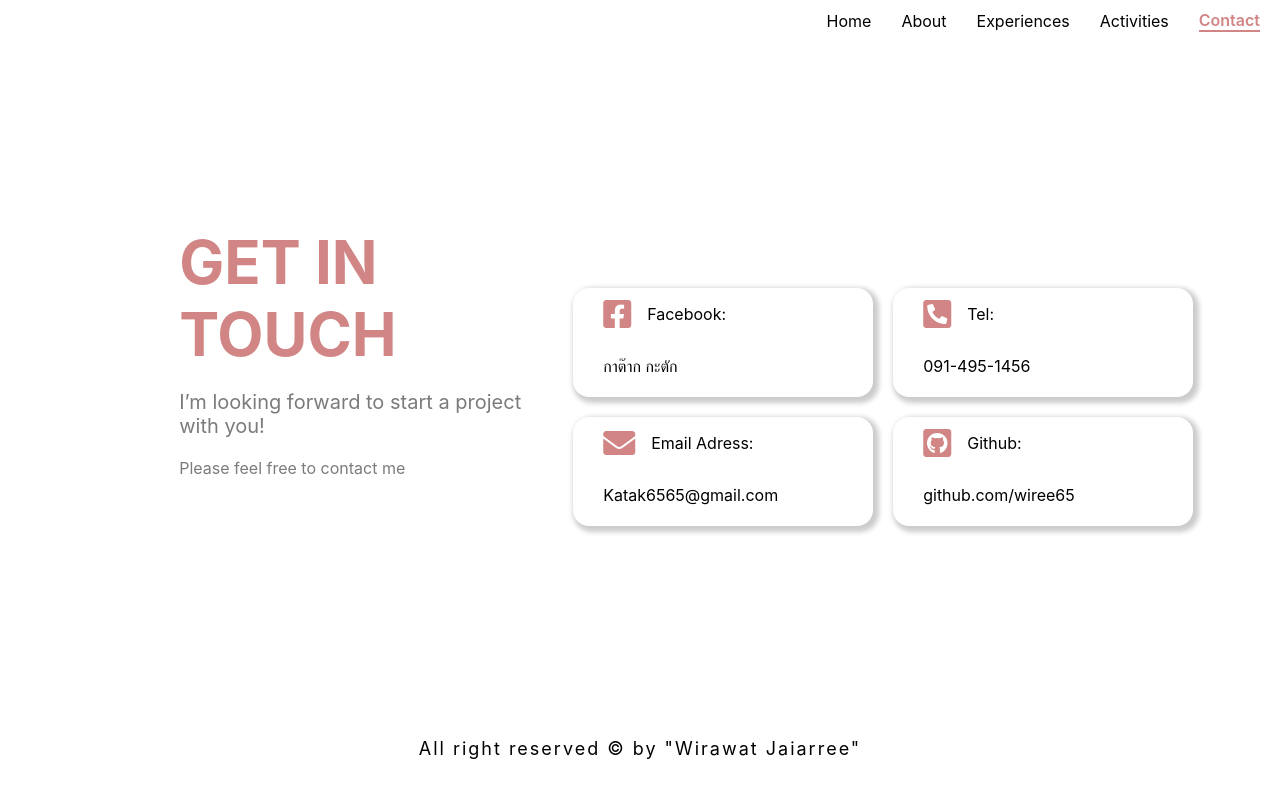
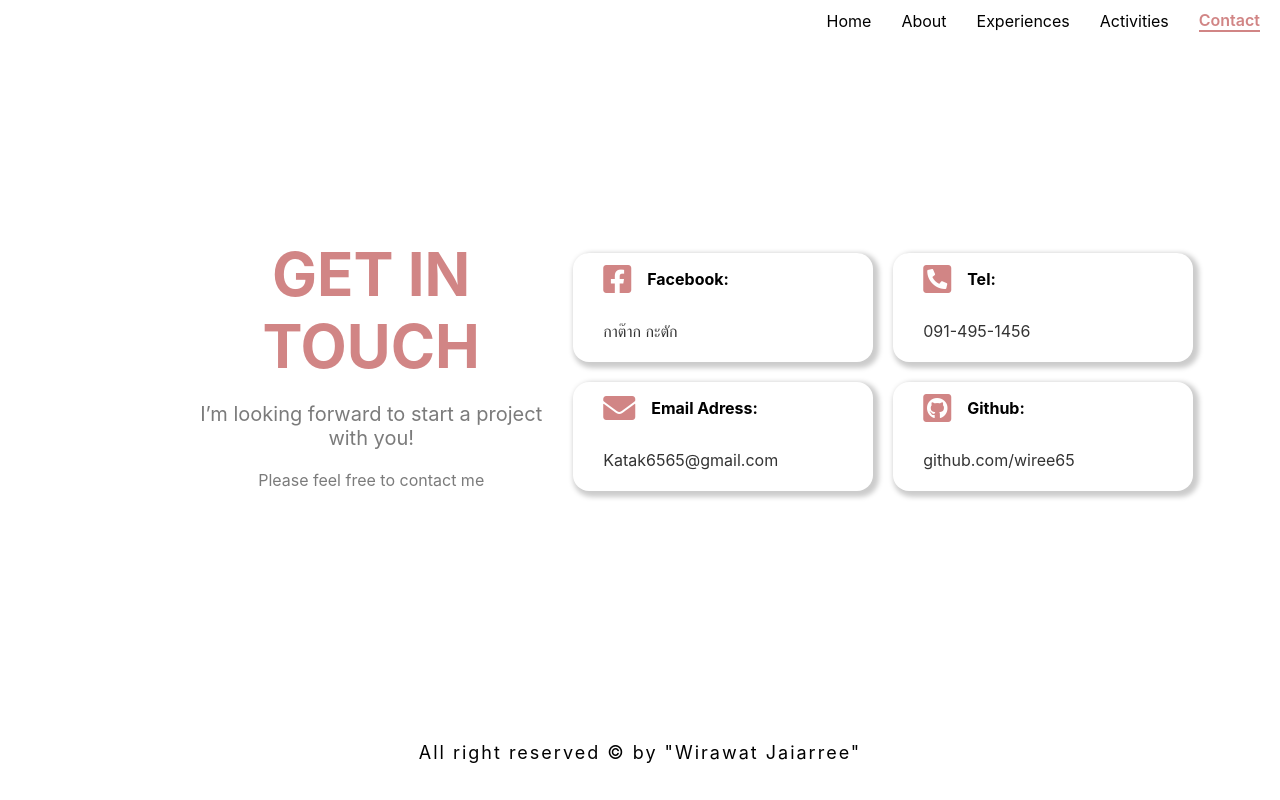
Before and after one commit to wiree65/Wiree-Porfolio, a Next.js app: page /contact in a window 1280 px wide. Built offline with nearby package versions, Linux system fonts and the light colour scheme.

Commit message:
[UPDATE] style

```diff
--- a/pages/contact.js
+++ b/pages/contact.js
@@ -28,10 +28,10 @@ const General = (props) => {
                     marginRight: "1rem",
                   }}
                 ></i>
-                <p> Facebook:</p>
+                <p style={{fontWeight:700}}> Facebook:</p>
 
               </div>
-              <p>กาต๊าก กะตัก</p>
+              <p style={{color:'#333333'}}>กาต๊าก กะตัก</p>
             </div>
             <div className="card">
               <div style={{ display: "flex", flexDirection: "row",alignItems:'center', }}>
@@ -44,10 +44,10 @@ const General = (props) => {
                     marginRight: "1rem",
                   }}
                 ></i>
-                <p> Tel:</p>
+                <p style={{fontWeight:700}}> Tel:</p>
 
               </div>
-              <p>091-495-1456</p>
+              <p style={{color:'#333333'}}>091-495-1456</p>
             </div>
             <div className="card">
               <div style={{ display: "flex", flexDirection: "row",alignItems:'center', }}>
@@ -60,10 +60,10 @@ const General = (props) => {
                     marginRight: "1rem",
                   }}
                 ></i>
-                <p> Email Adress:</p>
+                <p style={{fontWeight:700}}> Email Adress:</p>
 
               </div>
-              <p>Katak6565@gmail.com</p>
+              <p style={{color:'#333333'}}>Katak6565@gmail.com</p>
             </div>
             <div className="card">
               <div style={{ display: "flex", flexDirection: "row",alignItems:'center', }}>
@@ -76,16 +76,18 @@ const General = (props) => {
                     marginRight: "1rem",
                   }}
                 ></i>
-                <p> Github:</p>
+                <p style={{fontWeight:700}}> Github:</p>
 
               </div>
-              <p>github.com/wiree65</p>
+              <p style={{color:'#333333'}}>github.com/wiree65</p>
             </div>
+
           </div>
         </div>
-        <br/>
-        <Footer></Footer>
+
+
       </Layout>
+      <Footer></Footer>
       <style jsx>{`
         .card {
           display: flex;
@@ -111,7 +113,6 @@ const General = (props) => {
         .row {
           flex-wrap: wrap;
           width: 50vw;
-          height: 25%;
           display: flex;
           justify-content: center;
           align-items: center;
@@ -120,6 +121,7 @@ const General = (props) => {
         .margin {
           margin-left: 8%;
           width: 30vw;
+          text-align: center;
         }
         h1 {
           color: #d18585;
@@ -131,7 +133,8 @@ const General = (props) => {
           color: #7b7b7b;
         }
         .container {
-          height: 82vh;
+          height: 85vh;
+
           width: 100vw;
           display: flex;
           align-content: space-evenly;
@@ -145,6 +148,7 @@ const General = (props) => {
             color: #7b7b7b;
           }
           h1 {
+
             color: #d18585;
             font-size: 40px;
             margin-top: 50px;
@@ -152,14 +156,13 @@ const General = (props) => {
           .row {
             flex-wrap: wrap;
             width: 80vw;
-            height: 25%;
             display: flex;
-            justify-content: center;
-            align-items: center;
+            justify-content: flex-start;
+            align-items: flex-start;
             flex-direction: row;
           }
           .container {
-            height: 90vh;
+            height: 100%;
             width: 100vw;
             display: flex;
             justify-content: flex-start;
```
